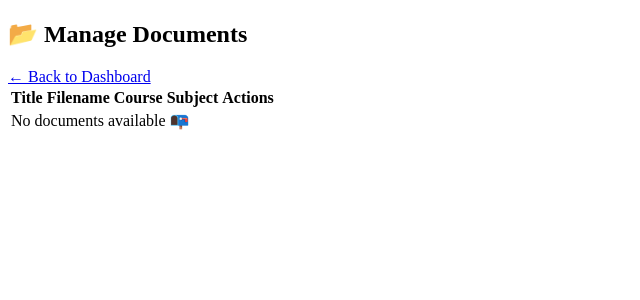
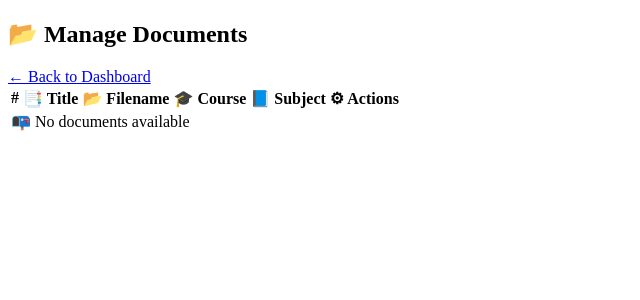
Before and after one commit to sakwasilas/summit, a Flask app: page /admin/documents in a window 1280 px wide. Shown: the part 98-398 px from the top of the page, without its empty margins (0-640 px from the left). Run offline with Flask 3, Linux system fonts and the light colour scheme; data that the repository does not hold is empty.

Commit message:
styled edit student

```diff
--- a/templates/admin/manage_documents.html
+++ b/templates/admin/manage_documents.html
@@ -10,22 +10,24 @@
   </div>
 
   <!-- Documents Table -->
-  <div class="card shadow-sm">
+  <div class="card shadow-sm border-0">
     <div class="card-body p-0">
       <div class="table-responsive">
-        <table class="table table-hover align-middle mb-0">
-          <thead class="table-primary">
+        <table class="table table-striped table-hover align-middle mb-0">
+          <thead class="bg-primary text-white">
             <tr>
-              <th>Title</th>
-              <th>Filename</th>
-              <th>Course</th>
-              <th>Subject</th>
-              <th class="text-center">Actions</th>
+              <th scope="col">#</th>
+              <th scope="col">📑 Title</th>
+              <th scope="col">📂 Filename</th>
+              <th scope="col">🎓 Course</th>
+              <th scope="col">📘 Subject</th>
+              <th scope="col" class="text-center">⚙ Actions</th>
             </tr>
           </thead>
           <tbody>
             {% for doc in documents %}
             <tr>
+              <td>{{ loop.index }}</td>
               <td class="fw-semibold">{{ doc.title }}</td>
               <td>{{ doc.filename }}</td>
               <td>{{ doc.course.name if doc.course else "N/A" }}</td>
@@ -41,8 +43,8 @@
             </tr>
             {% else %}
             <tr>
-              <td colspan="5" class="text-center text-muted py-3">
-                No documents available 📭
+              <td colspan="6" class="text-center text-muted py-3">
+                📭 No documents available
               </td>
             </tr>
             {% endfor %}
```
